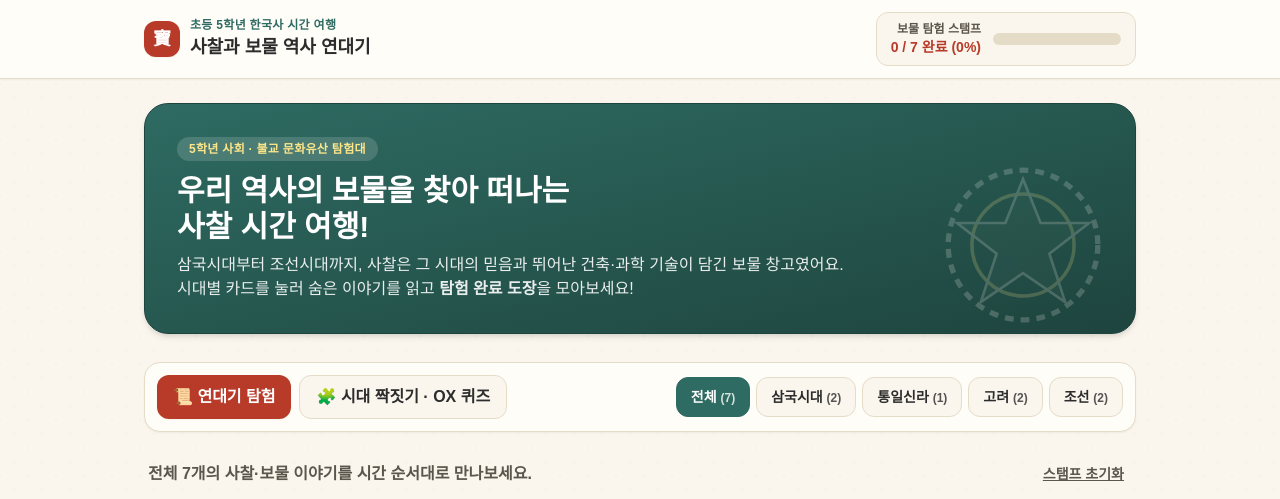
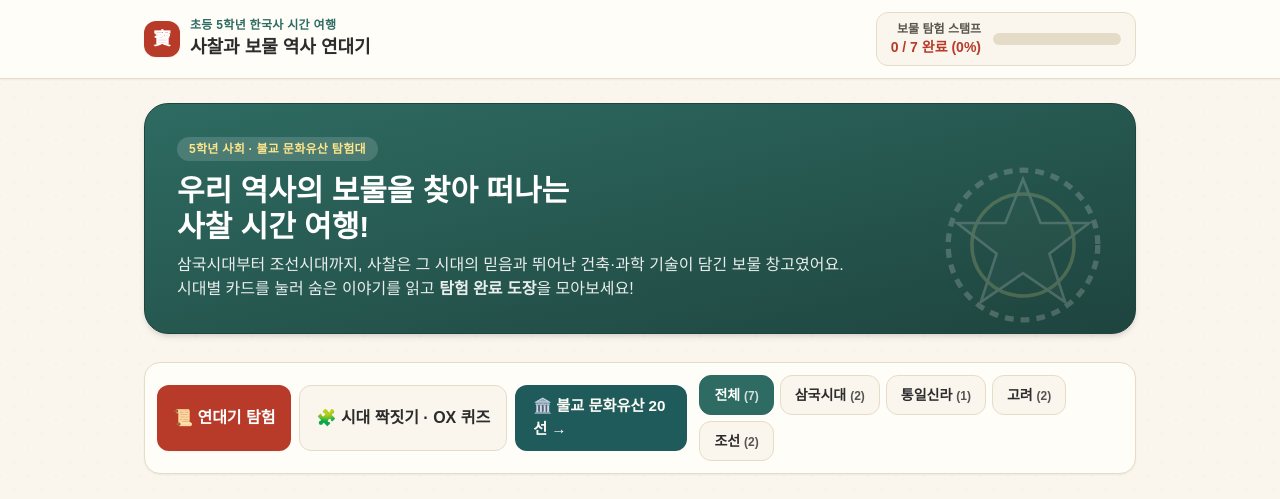
Before and after one commit to kimmgah-lgtm/budda, a plain HTML site: page index.html in a window 1280 px wide. Shown: the top 499 px of the page. Drawn offline with nearby package versions, Linux system fonts and the light colour scheme.

Commit message:
Add link to heritage page in index.html

```diff
--- a/index.html
+++ b/index.html
@@ -154,6 +154,7 @@
           class="flex-1 md:flex-none min-h-[44px] px-4 py-2 rounded-xl font-bold text-sm sm:text-base transition-colors bg-[#FAF6EE] text-[#2C2C2C] hover:bg-[#EFE7D6] border border-[#E5DCC8]">
           🧩 시대 짝짓기 · OX 퀴즈
         </button>
+        <a href="./haritage.html" style="display:inline-flex; align-items:center; gap:6px; padding:10px 18px; background:#1F5B5B; color:#FFFDF8; border-radius:12px; font-weight:700; font-size:0.95rem; text-decoration:none;">🏛️ 불교 문화유산 20선 →</a>
       </div>
 
       <!-- 시대별 필터 바 (연대기 모드에서만 표시) -->
```
